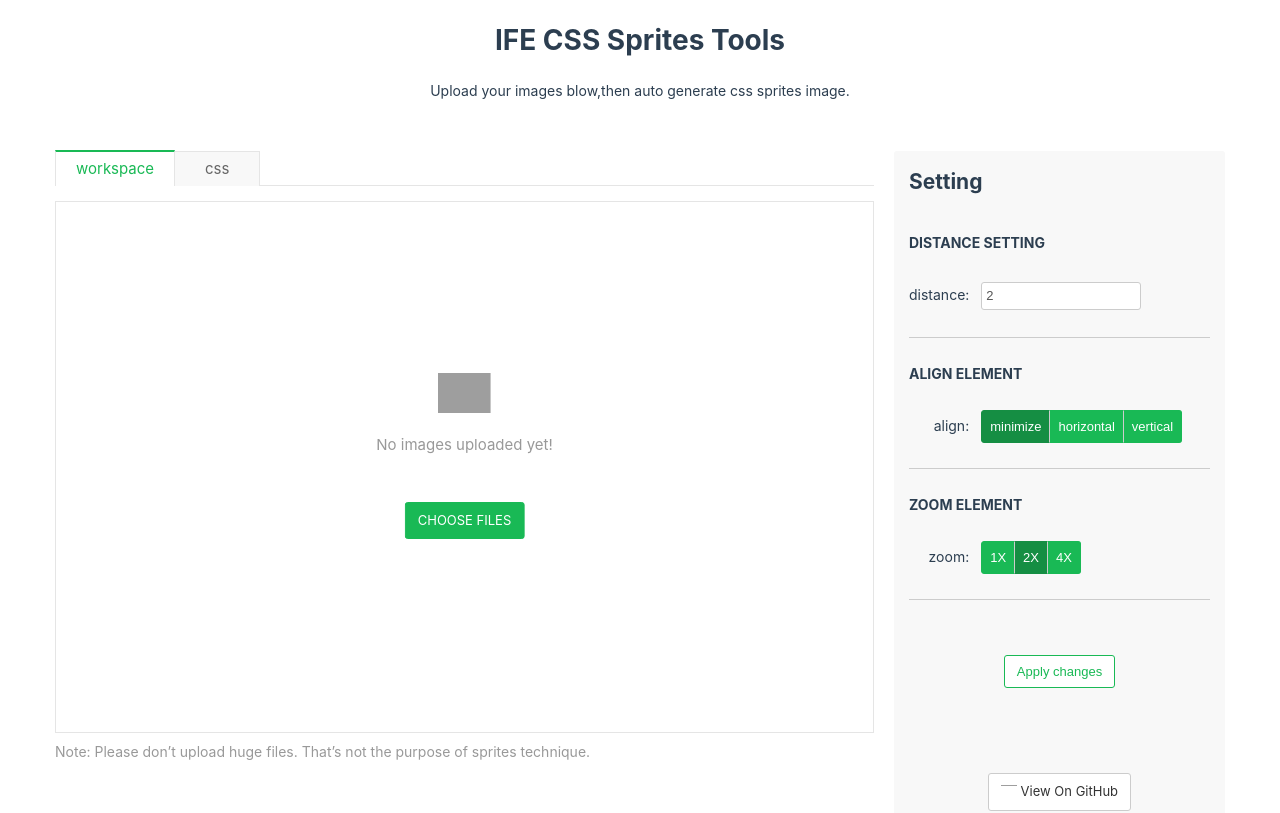
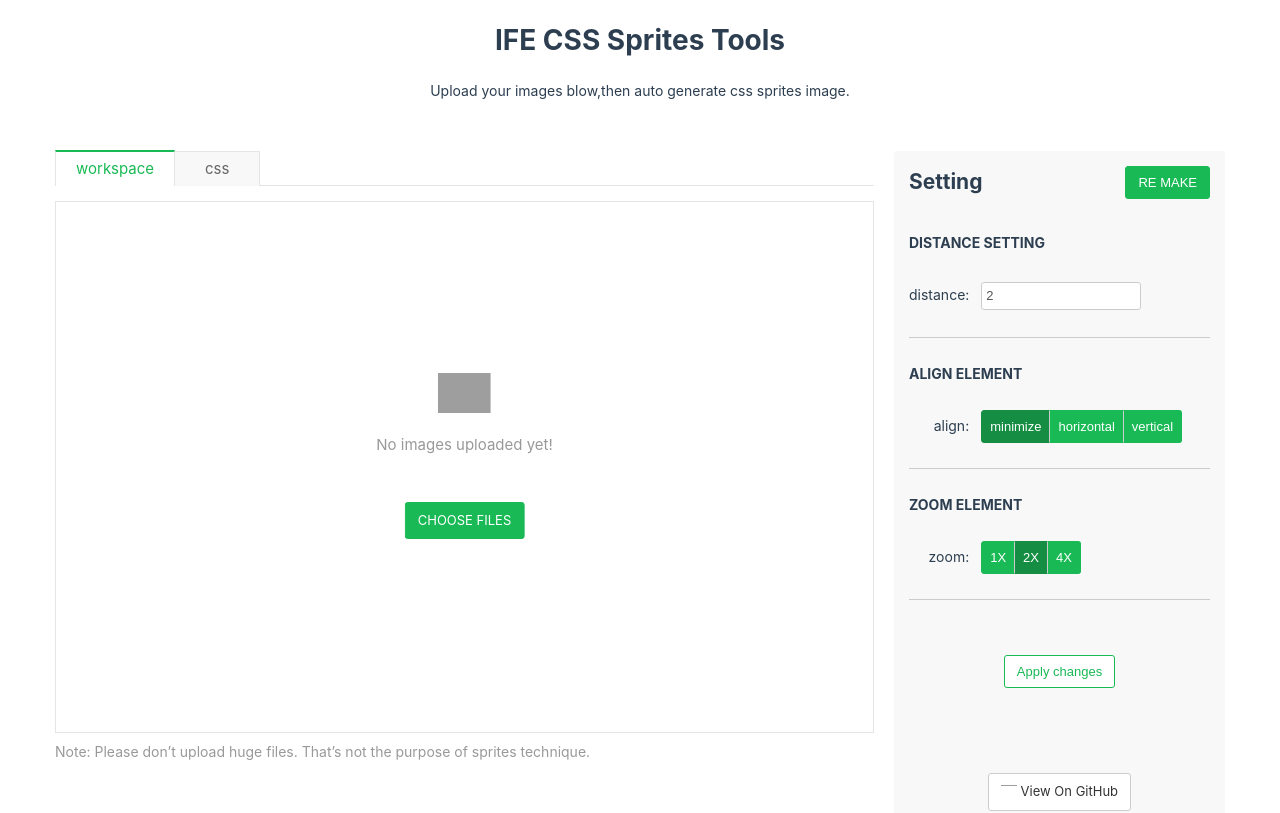
Before and after one commit to guyue88/ife-css-sprites, a Vue app: page /css-sprite in a window 1280 px wide. Shown: the top 813 px of the page. Built offline with nearby package versions, Linux system fonts and the light colour scheme; grey boxes are pictures that could not be loaded.

Commit message:
添加重做功能

```diff
--- a/src/App.vue
+++ b/src/App.vue
@@ -43,6 +43,17 @@ ul,li {
 	-ms-flex-align: center;
 	align-items: center;
 }
+/*clearfix*/
+.clearfix {
+	zoom: 1;
+}
+.clearfix::after {
+	clear: both;
+	content: ' ';
+	display: block;
+	line-height: 0;
+	visibility: hidden;
+}
 #app {
 	height: 100%;
 }
--- a/src/views/Sprite.vue
+++ b/src/views/Sprite.vue
@@ -58,7 +58,10 @@
 				</div>
 			</div>
 			<div class="setting">
-				<h2 class="setting-title">Setting</h2>
+				<h2 class="setting-title">
+					Setting
+					<button class="btn remake" type="button" @click="remake">RE MAKE</button>
+				</h2>
 				<ul class="setting-cont">
 					<li>
 						<h4>DISTANCE SETTING</h4>
@@ -126,7 +129,6 @@ export default {
 	name: 'CssSprite',
 	data() {
 		return {
-			timer: null,
 			tabs: [{
 				title: 'workspace',
 				active: true,
@@ -341,6 +343,12 @@ export default {
 			num = +num;
 			return +num.toFixed(pointLength);
 		},
+		/* 重做 */
+		remake() {
+			this.images = [];
+			this.downloadLink = '###';
+			this.styles = [];
+		},
 	},
 };
 </script>
@@ -500,6 +508,9 @@ export default {
 			border-radius: 3px;
 			padding: 15px;
 
+			.remake{
+				float: right;
+			}
 			.setting-title{
 				padding: 0;
 				margin: 0;
```
